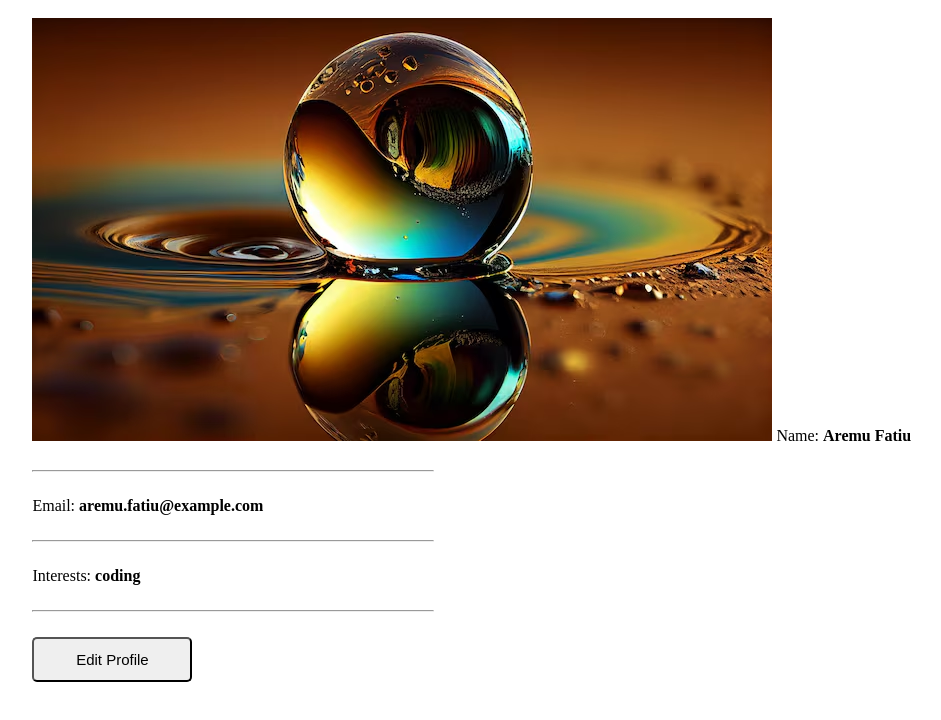
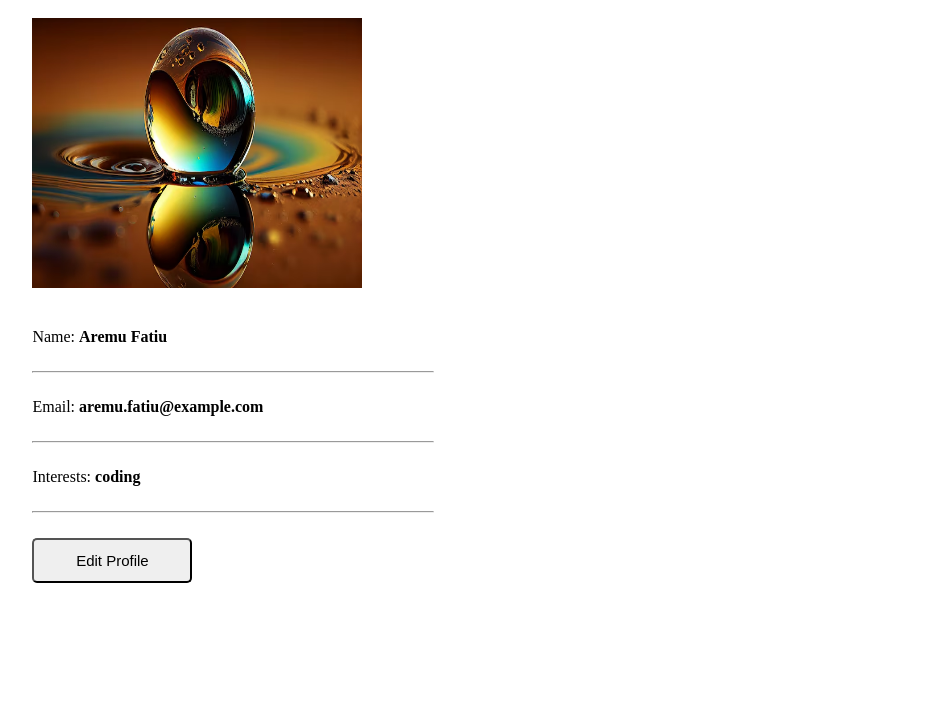
Before and after one commit to aremufatiu258/dynamic-user-profile, a website: page index.html in a window 1280 px wide. Shown: the part 80-800 px from the top of the page, without its empty margins (102-1043 px from the left). Drawn offline with nearby package versions, Linux system fonts and the light colour scheme.

Commit message:
Refactor CSS selectors and styles for consistency

```diff
--- a/style.css
+++ b/style.css
@@ -1,4 +1,4 @@
-#profile-img {
+.profile-img {
    width: 330px;
    height: 270px;
    display: block;
```
